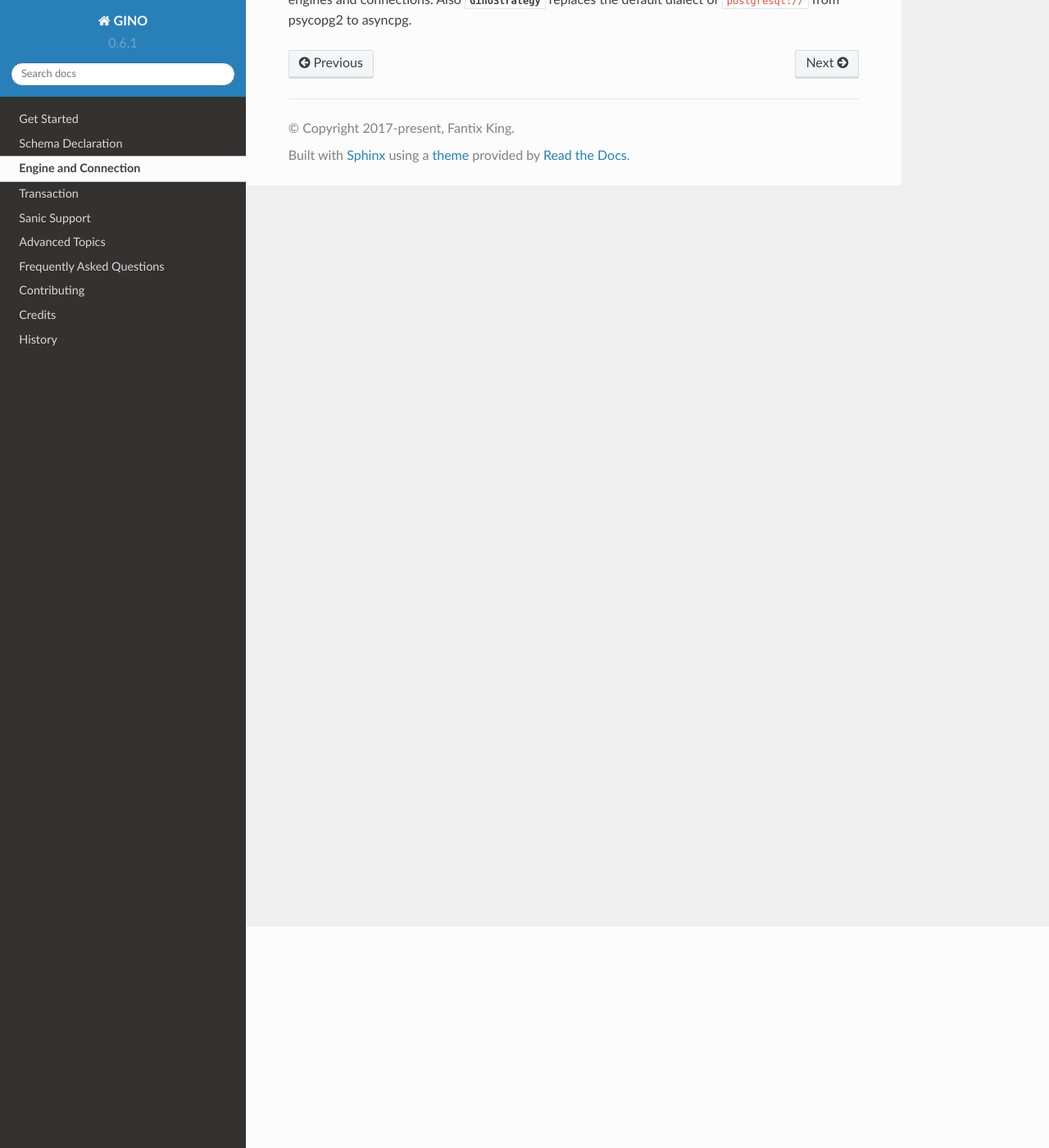
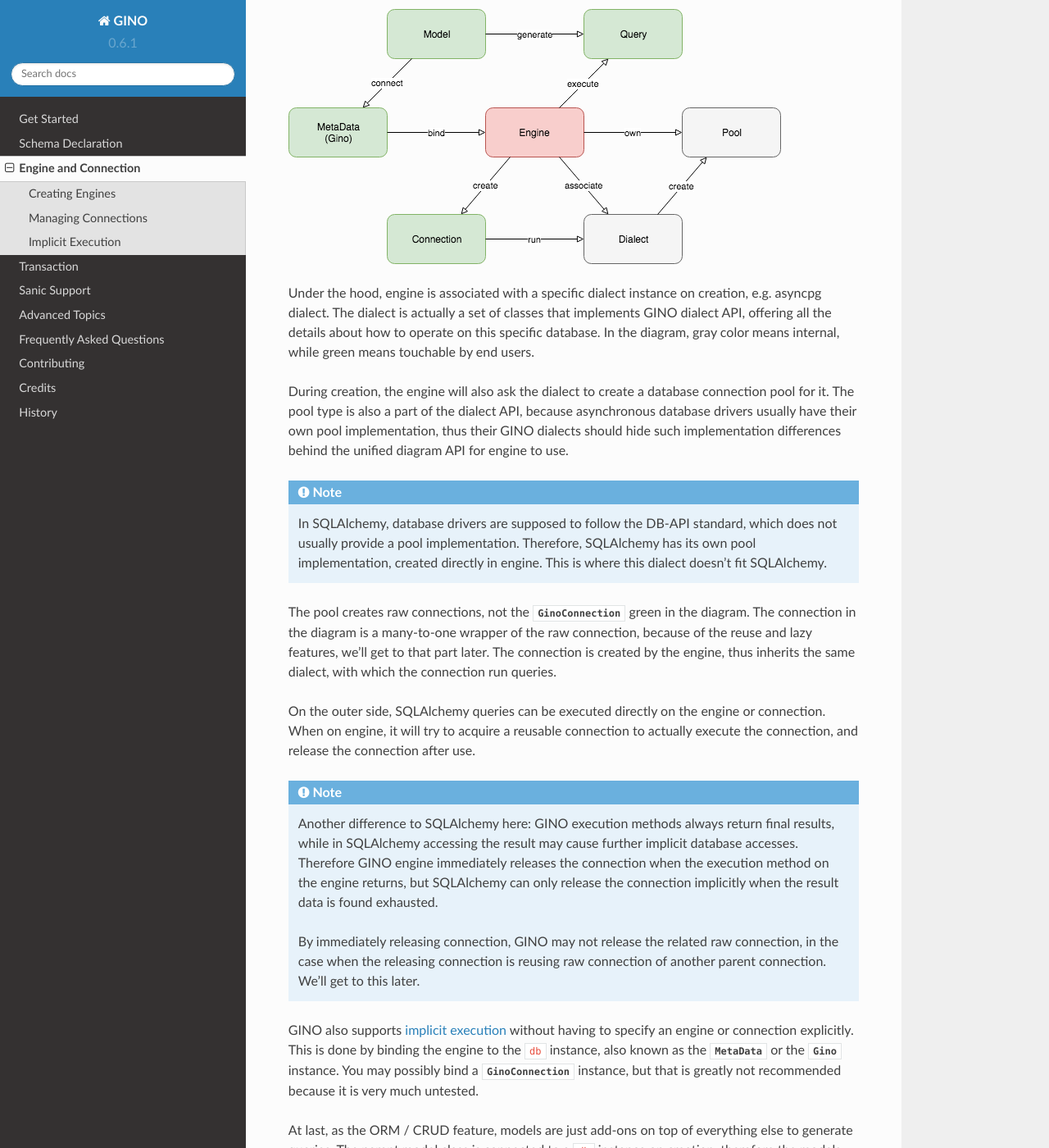
Before and after one commit to python-gino/gino, a Sphinx documentation site: the page built from docs/engine.rst, in a window 1280 px wide and 1400 px high, scrolled down 270 px. Shown: the whole window at 82% size. Built offline with Sphinx 7.4.7 and the Read the Docs theme 2.0.0, drawn with Linux system fonts in a browser that asks for light colours; pages that are not in the unit, such as notebooks, are missing from menus; some of the changed text lies outside the part shown.

Commit message:
Working on engine.rst refs #146

```diff
--- a/docs/engine.rst
+++ b/docs/engine.rst
@@ -4,8 +4,82 @@ Engine and Connection
 
 **THIS IS A WIP**
 
+:class:`~gino.engine.GinoEngine` is the core of GINO. It acts like a pool of
+connections but also does the work of assembling everyone together:
+
+.. image:: engine.png
+
+Under the hood, engine is associated with a specific dialect instance on
+creation, e.g. asyncpg dialect. The dialect is actually a set of classes that
+implements GINO dialect API, offering all the details about how to operate on
+this specific database. In the diagram, gray color means internal, while green
+means touchable by end users.
+
+During creation, the engine will also ask the dialect to create a database
+connection pool for it. The pool type is also a part of the dialect API,
+because asynchronous database drivers usually have their own pool
+implementation, thus their GINO dialects should hide such implementation
+differences behind the unified diagram API for engine to use.
+
+.. note::
+
+    In SQLAlchemy, database drivers are supposed to follow the DB-API standard,
+    which does not usually provide a pool implementation. Therefore, SQLAlchemy
+    has its own pool implementation, created directly in engine. This is where
+    this dialect doesn't fit SQLAlchemy.
+
+The pool creates raw connections, not the :class:`~gino.engine.GinoConnection`
+green in the diagram. The connection in the diagram is a many-to-one wrapper of
+the raw connection, because of the reuse and lazy features, we'll get to that
+part later. The connection is created by the engine, thus inherits the same
+dialect, with which the connection run queries.
+
+On the outer side, SQLAlchemy queries can be executed directly on the engine or
+connection. When on engine, it will try to acquire a reusable connection to
+actually execute the connection, and release the connection after use.
+
+.. note::
+
+    Another difference to SQLAlchemy here: GINO execution methods always return
+    final results, while in SQLAlchemy accessing the result may cause further
+    implicit database accesses. Therefore GINO engine immediately releases the
+    connection when the execution method on the engine returns, but SQLAlchemy
+    can only release the connection implicitly when the result data is found
+    exhausted.
+
+    By immediately releasing connection, GINO may not release the related raw
+    connection, in the case when the releasing connection is reusing raw
+    connection of another parent connection. We'll get to this later.
+
+GINO also supports `implicit execution
+<https://docs.sqlalchemy.org/en/latest/core/connections.html#connectionless-execution-implicit-execution>`_
+without having to specify an engine or connection explicitly. This is done by
+binding the engine to the ``db`` instance, also known as the
+:class:`~sqlalchemy.schema.MetaData` or the :class:`~gino.api.Gino` instance.
+You may possibly bind a :class:`~gino.engine.GinoConnection` instance, but that
+is greatly not recommended because it is very much untested.
+
+At last, as the ORM / CRUD feature, models are just add-ons on top of
+everything else to generate queries. The parent model class is connected to a
+``db`` instance on creation, therefore the models can do implicit execution too
+if their ``db`` has a bind.
+
+Then let's get to some details.
+
+
+Creating Engines
+----------------
+
 Different from :func:`sqlalchemy.create_engine`, GINO's version sets the
 default strategy to :class:`~gino.strategies.GinoStrategy` - an asynchronous
 SQLAlchemy engine strategy that generates asynchronous engines and connections.
 Also :class:`~gino.strategies.GinoStrategy` replaces the default dialect of
 ``postgresql://`` from psycopg2 to asyncpg.
+
+
+Managing Connections
+--------------------
+
+
+Implicit Execution
+------------------
```
Also changed, not shown: docs/engine.png (added).
